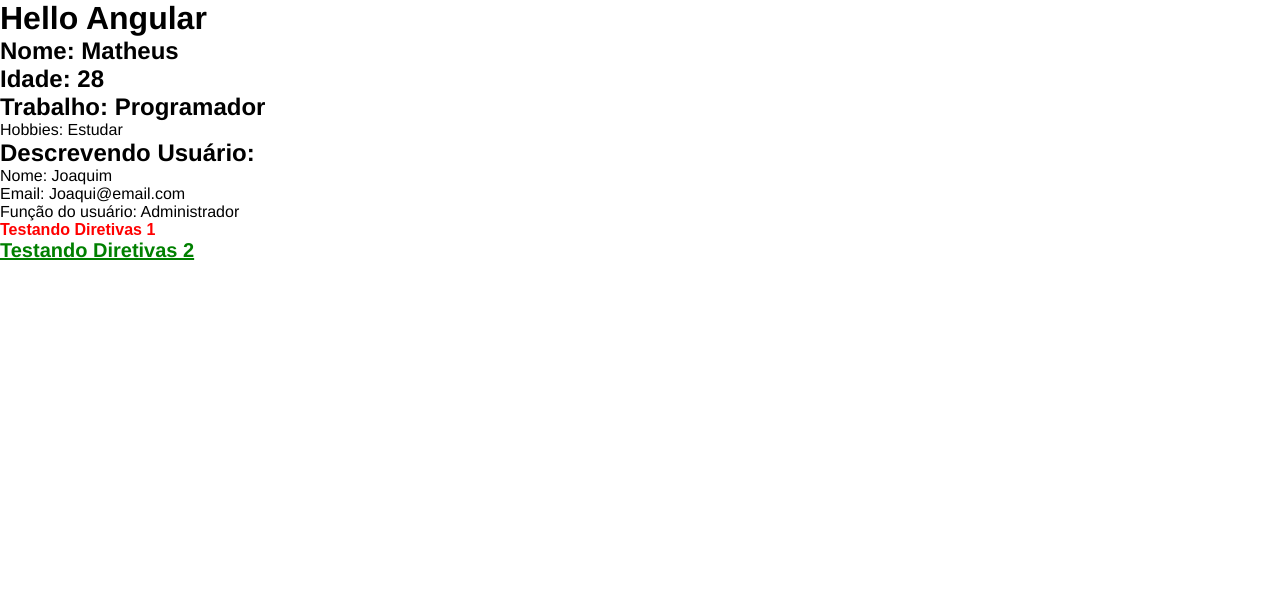
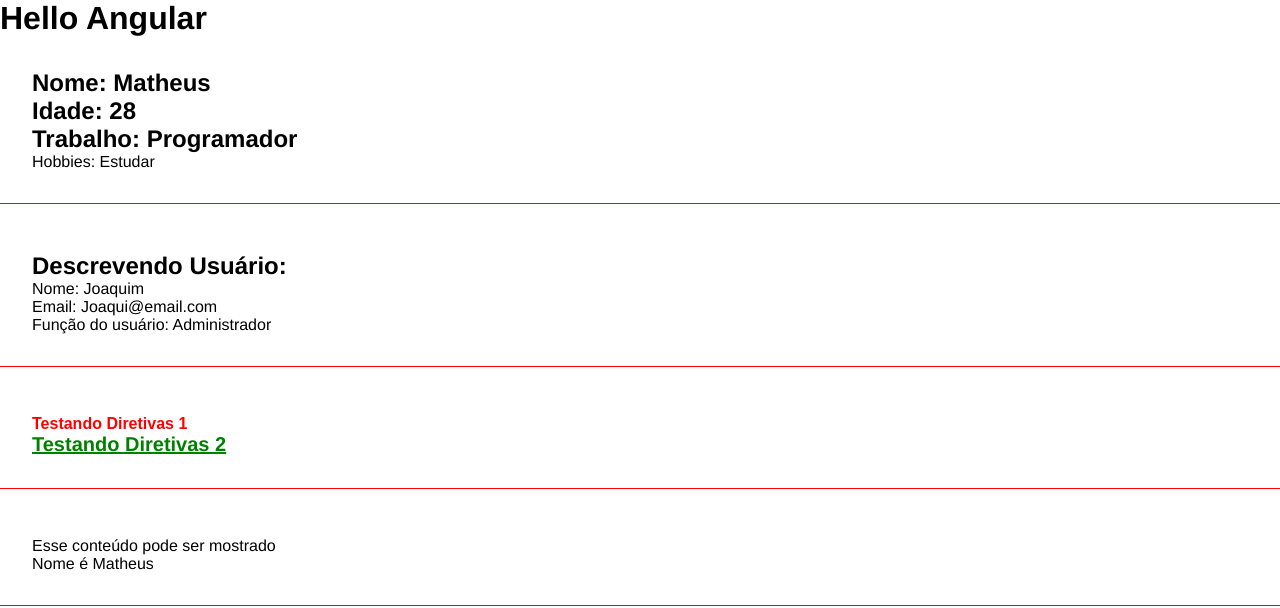
Before and after one commit to SousaMatheus/curso-angular, an Angular app: page / in a window 1280 px wide. Shown: the top 608 px of the page. Built offline with nearby package versions, Linux system fonts and the light colour scheme.

Commit message:
Adiciona componente `IF`

```diff
--- a/src/app/app.component.html
+++ b/src/app/app.component.html
@@ -8,3 +8,5 @@
 ></app-parent-data>
 
 <app-directive></app-directive>
+
+<app-if-component></app-if-component>
--- a/src/app/app.module.ts
+++ b/src/app/app.module.ts
@@ -6,9 +6,10 @@
 import { FirstComponentComponent } from './components/first-component/first-component.component';
 import { ParentDataComponent } from './components/children-data/parent-data.component';
 import { DirectiveComponent } from './components/directive/directive.component';
+import { IfComponentComponent } from './components/if-component/if-component.component';
 
 @NgModule({
-  declarations: [AppComponent, FirstComponentComponent, ParentDataComponent, DirectiveComponent],
+  declarations: [AppComponent, FirstComponentComponent, ParentDataComponent, DirectiveComponent, IfComponentComponent],
   imports: [BrowserModule, AppRoutingModule],
   providers: [],
   bootstrap: [AppComponent],
--- a/src/app/components/children-data/parent-data.component.html
+++ b/src/app/components/children-data/parent-data.component.html
@@ -1,4 +1,6 @@
-<h2>Descrevendo Usuário:</h2>
-<p>Nome: {{ name }}</p>
-<p>Email: {{ userDataChildren.email }}</p>
-<p>Função do usuário: {{ userDataChildren.role }}</p>
+<div class="classe">
+  <h2>Descrevendo Usuário:</h2>
+  <p>Nome: {{ name }}</p>
+  <p>Email: {{ userDataChildren.email }}</p>
+  <p>Função do usuário: {{ userDataChildren.role }}</p>
+</div>
--- a/src/app/components/directive/directive.component.html
+++ b/src/app/components/directive/directive.component.html
@@ -1,5 +1,6 @@
-<h2 [ngStyle]="{ 'font-size': '16px', 'font-family': font, color: color }">
-  Testando Diretivas 1
-</h2>
-
-<h2 [ngClass]="style">Testando Diretivas 2</h2>
+<div class="classe">
+  <h2 [ngStyle]="{ 'font-size': '16px', 'font-family': font, color: color }">
+    Testando Diretivas 1
+  </h2>
+  <h2 [ngClass]="style">Testando Diretivas 2</h2>
+</div>
--- a/src/app/components/first-component/first-component.component.html
+++ b/src/app/components/first-component/first-component.component.html
@@ -1,4 +1,6 @@
-<h2>Nome: {{name}}</h2>
-<h2>Idade: {{age}}</h2>
-<h2>Trabalho: {{job}}</h2>
-<p>Hobbies: {{hobbies[2]}}</p>
+<div class="classe">
+  <h2>Nome: {{ name }}</h2>
+  <h2>Idade: {{ age }}</h2>
+  <h2>Trabalho: {{ job }}</h2>
+  <p>Hobbies: {{ hobbies[2] }}</p>
+</div>
--- /dev/null
+++ b/src/app/components/if-component/if-component.component.html
@@ -0,0 +1,5 @@
+<div class="classe">
+  <div *ngIf="canShow">Esse conteúdo pode ser mostrado</div>
+  <div *ngIf="name === 'Matheus'; else nameNotFound">Nome é Matheus</div>
+  <ng-template #nameNotFound> Nome não encontrado </ng-template>
+</div>
--- /dev/null
+++ b/src/app/components/if-component/if-component.component.ts
@@ -0,0 +1,14 @@
+import { Component, OnInit } from '@angular/core';
+
+@Component({
+  selector: 'app-if-component',
+  templateUrl: './if-component.component.html',
+  styleUrls: ['./if-component.component.css'],
+})
+export class IfComponentComponent implements OnInit {
+  canShow: boolean = true;
+  name = 'Matheus';
+  constructor() {}
+
+  ngOnInit(): void {}
+}
--- a/src/styles.css
+++ b/src/styles.css
@@ -3,3 +3,13 @@
   padding: 0;
   font-family: Helvetica;
 }
+
+body {
+  padding-bottom: 500px;
+}
+
+.classe {
+  border-bottom: 1px solid red;
+  padding: 2em;
+  margin-bottom: 1em;
+}
```
Also changed, not shown: src/app/components/if-component/if-component.component.css (added), 1 other file (tests, documents, lock files or other folders).
